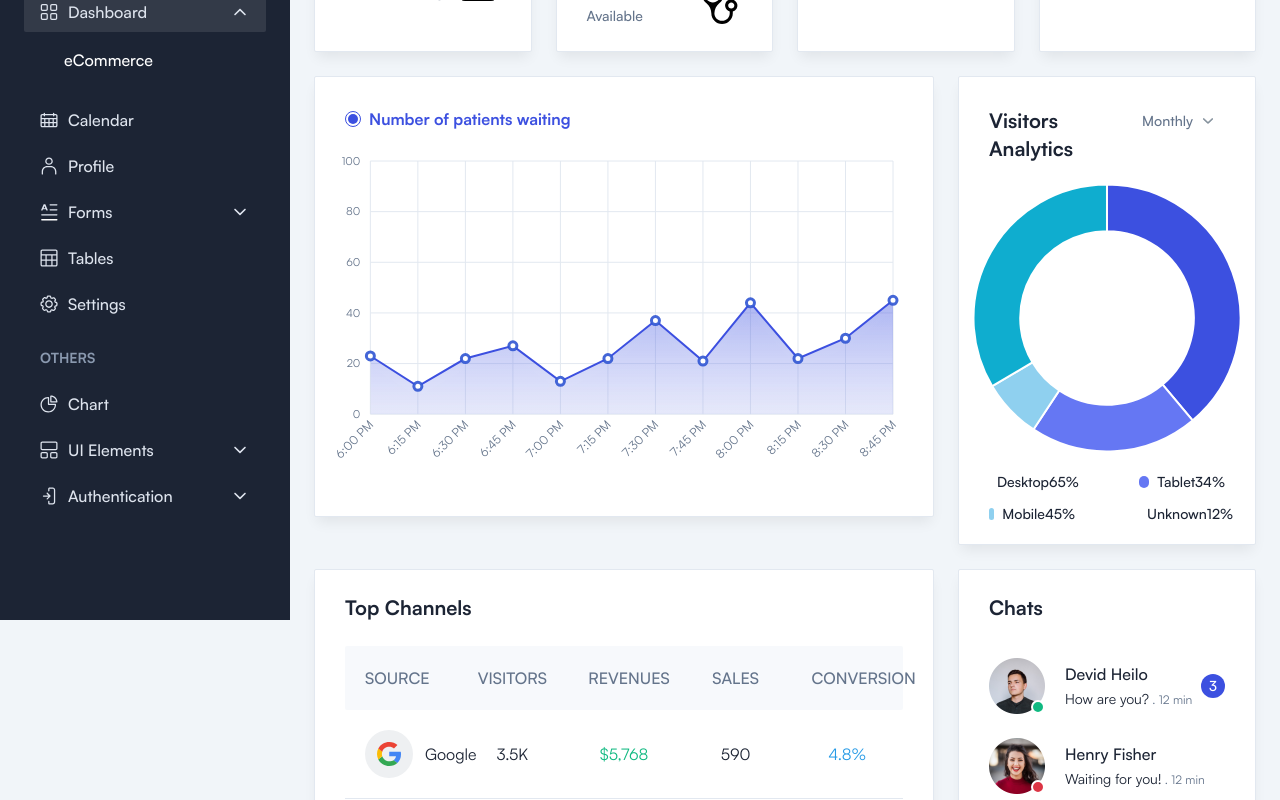
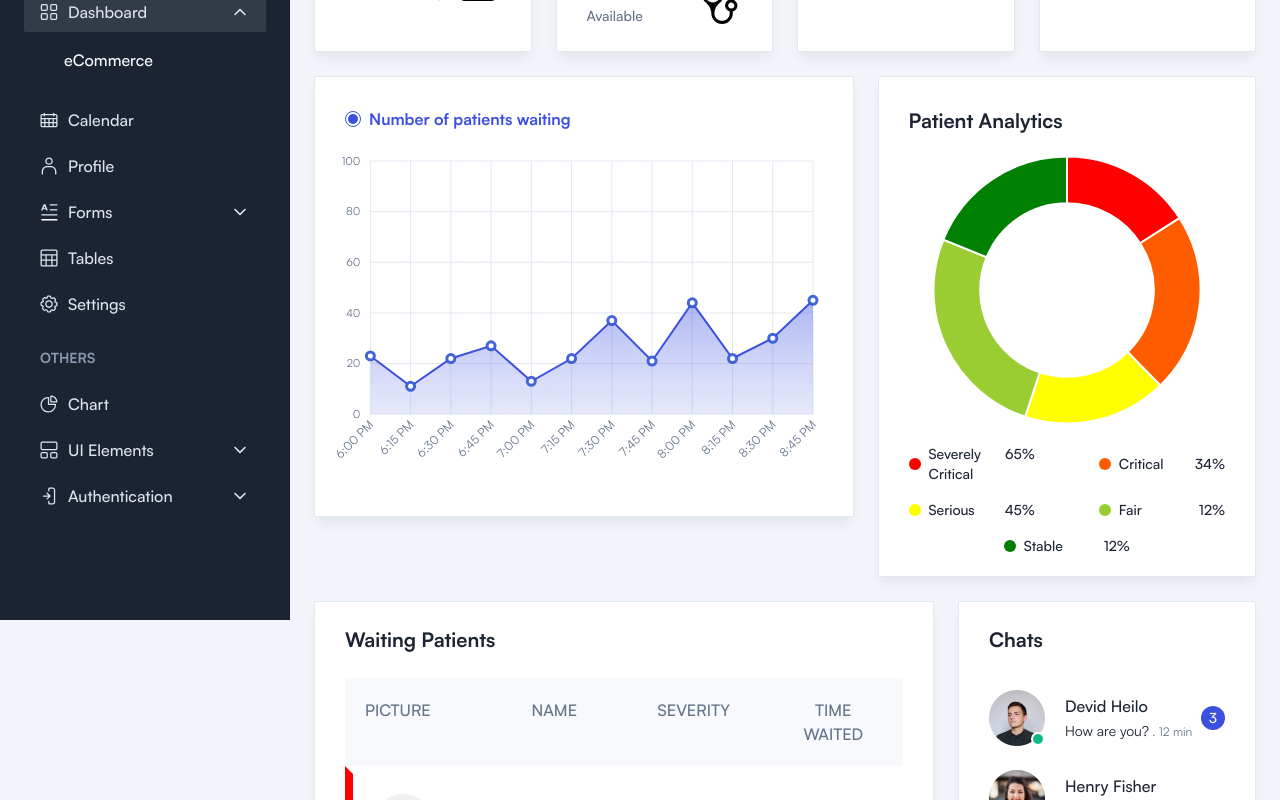
Before and after one commit to iamudyavar/GuardianCV, a Next.js app in the folder frontend/: page / in a window 1280 px wide. Shown: the part 180-980 px from the top of the page. Built offline with nearby package versions, Linux system fonts and the light colour scheme.

Commit message:
added frontend chart colors

```diff
--- a/frontend/src/components/Charts/ChartOne.tsx
+++ b/frontend/src/components/Charts/ChartOne.tsx
@@ -182,7 +182,7 @@ const ChartOne: React.FC = () => {
             options={options}
             series={series}
             type="area"
-            height={350}
+            height={390}
             width={"100%"}
           />
         </div>
--- a/frontend/src/components/Charts/ChartThree.tsx
+++ b/frontend/src/components/Charts/ChartThree.tsx
@@ -11,8 +11,8 @@ const options: ApexOptions = {
     fontFamily: "Satoshi, sans-serif",
     type: "donut",
   },
-  colors: ["#3C50E0", "#6577F3", "#8FD0EF", "#0FADCF"],
-  labels: ["Desktop", "Tablet", "Mobile", "Unknown"],
+  colors: ["#FF0000", "#FF5C00", "#FFFF00", "#9ACD32", "#008000"],
+  labels: ["Level 1", "Level 2", "Level 3", "Level 4", "Level 5"],
   legend: {
     show: false,
     position: "bottom",
@@ -51,17 +51,17 @@ const options: ApexOptions = {
 };
 
 const ChartThree: React.FC = () => {
-  const series = [65, 34, 12, 56];
+  const series = [11, 15, 12,18, 13];
 
   return (
     <div className="col-span-12 rounded-sm border border-stroke bg-white px-5 pb-5 pt-7.5 shadow-default dark:border-strokedark dark:bg-boxdark sm:px-7.5 xl:col-span-5">
       <div className="mb-3 justify-between gap-4 sm:flex">
         <div>
           <h5 className="text-xl font-semibold text-black dark:text-white">
-            Visitors Analytics
+            Patient Analytics
           </h5>
         </div>
-        <div>
+        {/* <div>
           <div className="relative z-20 inline-block">
             <select
               name=""
@@ -96,7 +96,7 @@ const ChartThree: React.FC = () => {
               </svg>
             </span>
           </div>
-        </div>
+        </div> */}
       </div>
 
       <div className="mb-2">
@@ -105,39 +105,48 @@ const ChartThree: React.FC = () => {
         </div>
       </div>
 
-      <div className="-mx-8 flex flex-wrap items-center justify-center gap-y-3">
+      <div className="-mx-8 flex flex-wrap items-center justify-center gap-y-4">
         <div className="w-full px-8 sm:w-1/2">
           <div className="flex w-full items-center">
-            <span className="mr-2 block h-3 w-full max-w-3 rounded-full bg-primary"></span>
+            <span className="mr-2 block h-3 w-full max-w-3 rounded-full bg-[#FF0000]"></span>
             <p className="flex w-full justify-between text-sm font-medium text-black dark:text-white">
-              <span> Desktop </span>
+              <span> Severely Critical </span>
               <span> 65% </span>
             </p>
           </div>
         </div>
         <div className="w-full px-8 sm:w-1/2">
           <div className="flex w-full items-center">
-            <span className="mr-2 block h-3 w-full max-w-3 rounded-full bg-[#6577F3]"></span>
+            <span className="mr-2 block h-3 w-full max-w-3 rounded-full bg-[#FF5C00]"></span>
             <p className="flex w-full justify-between text-sm font-medium text-black dark:text-white">
-              <span> Tablet </span>
+              <span> Critical </span>
               <span> 34% </span>
             </p>
           </div>
         </div>
         <div className="w-full px-8 sm:w-1/2">
           <div className="flex w-full items-center">
-            <span className="mr-2 block h-3 w-full max-w-3 rounded-full bg-[#8FD0EF]"></span>
+            <span className="mr-2 block h-3 w-full max-w-3 rounded-full bg-[#FFFF00]"></span>
             <p className="flex w-full justify-between text-sm font-medium text-black dark:text-white">
-              <span> Mobile </span>
+              <span> Serious </span>
               <span> 45% </span>
             </p>
           </div>
         </div>
         <div className="w-full px-8 sm:w-1/2">
           <div className="flex w-full items-center">
-            <span className="mr-2 block h-3 w-full max-w-3 rounded-full bg-[#0FADCF]"></span>
+            <span className="mr-2 block h-3 w-full max-w-3 rounded-full bg-[#9ACD32]"></span>
             <p className="flex w-full justify-between text-sm font-medium text-black dark:text-white">
-              <span> Unknown </span>
+              <span> Fair </span>
+              <span> 12% </span>
+            </p>
+          </div>
+        </div>
+        <div className="w-full px-8 sm:w-1/2">
+          <div className="flex w-full items-center">
+            <span className="mr-2 block h-3 w-full max-w-3 rounded-full bg-[#008000]"></span>
+            <p className="flex w-full justify-between text-sm font-medium text-black dark:text-white">
+              <span> Stable </span>
               <span> 12% </span>
             </p>
           </div>
--- a/frontend/src/components/Dashboard/E-commerce.tsx
+++ b/frontend/src/components/Dashboard/E-commerce.tsx
@@ -34,10 +34,10 @@ const ECommerce: React.FC = () => {
       </div>
 
       <div className="mt-4 grid grid-cols-12 gap-4 md:mt-6 md:gap-6 2xl:mt-7.5 2xl:gap-7.5">
-        <div className="col-span-12 md:col-span-8">
+        <div className="col-span-12 md:col-span-7">
           <ChartOne />
         </div>
-        <div className="col-span-12 md:col-span-4">
+        <div className="col-span-12 md:col-span-5">
           <ChartThree />
         </div>
         <div className="col-span-12 xl:col-span-8">
--- a/frontend/src/components/Tables/TableOne.tsx
+++ b/frontend/src/components/Tables/TableOne.tsx
@@ -1,121 +1,138 @@
-import { BRAND } from "@/types/brand";
+import { PATIENT } from "@/types/brand";
 import Image from "next/image";
 
-const brandData: BRAND[] = [
+const patientData: PATIENT[] = [
   {
-    logo: "/images/brand/brand-01.svg",
-    name: "Google",
-    visitors: 3.5,
-    revenues: "5,768",
-    sales: 590,
-    conversion: 4.8,
+    picture: "/images/brand/brand-01.svg",
+    name: "Google Google",
+    severity: 1,
+    timeWaited: 3,
   },
   {
-    logo: "/images/brand/brand-02.svg",
-    name: "Twitter",
-    visitors: 2.2,
-    revenues: "4,635",
-    sales: 467,
-    conversion: 4.3,
+    picture: "/images/brand/brand-02.svg",
+    name: "Twitter Twitter",
+    severity: 3,
+    timeWaited: 15,
   },
   {
-    logo: "/images/brand/brand-03.svg",
-    name: "Github",
-    visitors: 2.1,
-    revenues: "4,290",
-    sales: 420,
-    conversion: 3.7,
+    picture: "/images/brand/brand-03.svg",
+    name: "Github Github",
+    severity: 2,
+    timeWaited: 2,
   },
   {
-    logo: "/images/brand/brand-04.svg",
-    name: "Vimeo",
-    visitors: 1.5,
-    revenues: "3,580",
-    sales: 389,
-    conversion: 2.5,
+    picture: "/images/brand/brand-04.svg",
+    name: "Vimeo Vimeo",
+    severity: 5,
+    timeWaited: 45,
   },
   {
-    logo: "/images/brand/brand-05.svg",
-    name: "Facebook",
-    visitors: 3.5,
-    revenues: "6,768",
-    sales: 390,
-    conversion: 4.2,
+    picture: "/images/brand/brand-05.svg",
+    name: "Facebook Meta",
+    severity: 4,
+    timeWaited: 20,
   },
 ];
+
+const SEVERITYMAP = {
+  1:"Severely Critical",
+  2:"Critical",
+  3:"Serous",
+  4:"Fair",
+  5:"Stable"
+}
+interface COLORMAP {
+  [key: number]: string;
+}
+// colors: ["#FF0000", "#FF5C00", "#FFFF00", "#9ACD32", "#008000"],
+const colorMap : COLORMAP = {
+  1: "#FF0000",
+  2: "#FF5C00",
+  3: "#FFFF00",
+  4: "#9ACD32",
+  5: "#008000",
+}
 
 const TableOne = () => {
   return (
     <div className="rounded-sm border border-stroke bg-white px-5 pb-2.5 pt-6 shadow-default dark:border-strokedark dark:bg-boxdark sm:px-7.5 xl:pb-1">
       <h4 className="mb-6 text-xl font-semibold text-black dark:text-white">
-        Top Channels
+        Waiting Patients
       </h4>
 
       <div className="flex flex-col">
-        <div className="grid grid-cols-3 rounded-sm bg-gray-2 dark:bg-meta-4 sm:grid-cols-5">
+        <div className="grid grid-cols-3 rounded-sm bg-gray-2 dark:bg-meta-4 sm:grid-cols-4">
           <div className="p-2.5 xl:p-5">
             <h5 className="text-sm font-medium uppercase xsm:text-base">
-              Source
+              Picture
             </h5>
           </div>
           <div className="p-2.5 text-center xl:p-5">
             <h5 className="text-sm font-medium uppercase xsm:text-base">
-              Visitors
+              Name
             </h5>
           </div>
           <div className="p-2.5 text-center xl:p-5">
             <h5 className="text-sm font-medium uppercase xsm:text-base">
-              Revenues
+              Severity
             </h5>
           </div>
           <div className="hidden p-2.5 text-center sm:block xl:p-5">
             <h5 className="text-sm font-medium uppercase xsm:text-base">
-              Sales
+              Time Waited
             </h5>
           </div>
-          <div className="hidden p-2.5 text-center sm:block xl:p-5">
+          {/* <div className="hidden p-2.5 text-center sm:block xl:p-5">
             <h5 className="text-sm font-medium uppercase xsm:text-base">
               Conversion
             </h5>
-          </div>
+          </div> */}
         </div>
-
-        {brandData.map((brand, key) => (
+        <div className="border-l-[#008000] " />
+        <div className="border-l-[#9ACD32] " />
+        <div className="border-l-[#FFFF00]" />
+        <div className="border-l-[#FF5C00] " />
+        <div className="border-l-[#FF0000]" />
+        {patientData.map((patient, key) => (
           <div
-            className={`grid grid-cols-3 sm:grid-cols-5 ${
+            className={`grid grid-cols-3 sm:grid-cols-4 border-8 border-white border-l-[${colorMap[patient.severity]}]  `}
+            key={key}
+          >
+            {/* ${
               key === brandData.length - 1
                 ? ""
                 : "border-b border-stroke dark:border-strokedark"
-            }`}
-            key={key}
-          >
+            } */}
+            {/* colors: ["#FF0000", "#FF5C00", "#FFFF00", "#9ACD32", "#008000"], */}
             <div className="flex items-center gap-3 p-2.5 xl:p-5">
-              <div className="flex-shrink-0">
-                <Image src={brand.logo} alt="Brand" width={48} height={48} />
-              </div>
-              <p className="hidden text-black dark:text-white sm:block">
-                {brand.name}
-              </p>
+              {/* <div className="flex-shrink-0">
+
+              </div> */}
+              <Image src={patient.picture} alt="Brand" width={60} height={60} />
+              {/* <p className="hidden text-black dark:text-white sm:block">
+                {patient.name}
+              </p> */}
             </div>
 
             <div className="flex items-center justify-center p-2.5 xl:p-5">
-              <p className="text-black dark:text-white">{brand.visitors}K</p>
+              <p className="text-black dark:text-white">{patient.name}</p>
             </div>
 
             <div className="flex items-center justify-center p-2.5 xl:p-5">
-              <p className="text-meta-3">${brand.revenues}</p>
+              <p className="text-black dark:text-white">{patient.severity}</p>
             </div>
 
             <div className="hidden items-center justify-center p-2.5 sm:flex xl:p-5">
-              <p className="text-black dark:text-white">{brand.sales}</p>
+              <p className="text-black dark:text-white">{patient.timeWaited}</p>
             </div>
 
-            <div className="hidden items-center justify-center p-2.5 sm:flex xl:p-5">
+            {/* <div className="hidden items-center justify-center p-2.5 sm:flex xl:p-5">
               <p className="text-meta-5">{brand.conversion}%</p>
-            </div>
+            </div> */}
           </div>
         ))}
       </div>
+
     </div>
   );
 };
```
Also changed, not shown: frontend/src/types/brand.ts (+8 -6 lines).
